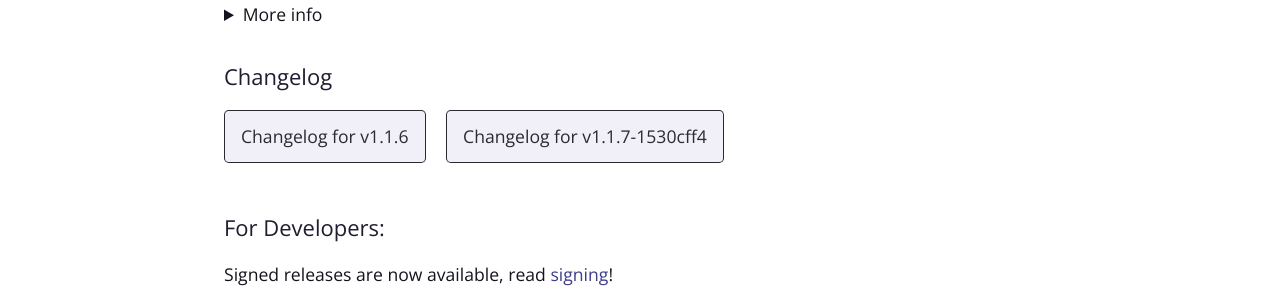
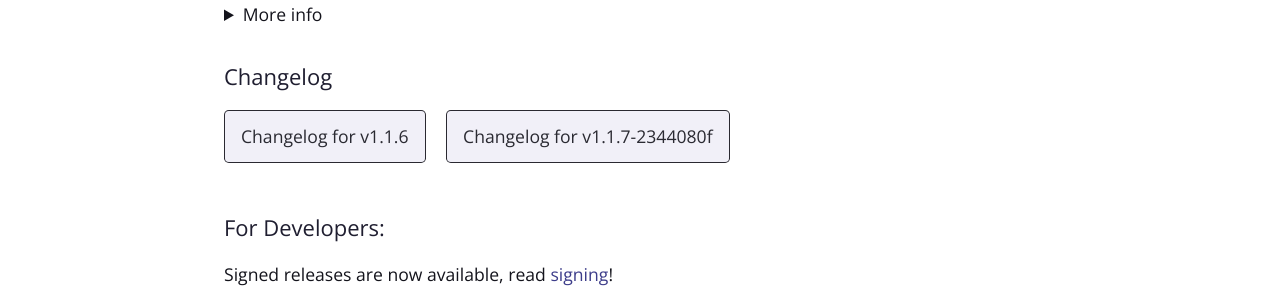
Before and after one commit to kami-blue/website, a Jekyll site: the page built from download.md, in a window 1280 px wide. Shown: the part 621-921 px from the top of the page. Built offline with Jekyll 4.4.1, drawn with Linux system fonts in a browser that asks for light colours.

Commit message:
bump ver to v1.1.7-2344080f

```diff
--- a/_config.yml
+++ b/_config.yml
@@ -7,9 +7,9 @@ github:
   website_url: https://github.com/kami-blue/website
   jar_url: https://github.com/kami-blue/client/releases/download/v1.1.6/KAMI-Blue-v1.1.6-release.jar
   jar_sig_url: https://github.com/kami-blue/client/releases/download/v1.1.6/KAMI-Blue-v1.1.6-release.jar.sig
-  beta_jar_url: https://github.com/kami-blue/nightly-releases/releases/download/1.1.7-1530cff4/kamiblue-1.1.7-1530cff4-release.jar
+  beta_jar_url: https://github.com/kami-blue/nightly-releases/releases/download/1.1.7-2344080f/kamiblue-1.1.7-2344080f-release.jar
 cur_ver: v1.1.6
-beta_ver: v1.1.7-1530cff4
+beta_ver: v1.1.7-2344080f
 discord_url: https://kamiblue.org/discord
 downloads_api_ver: v1
 theme: jekyll-theme-cayman
```
